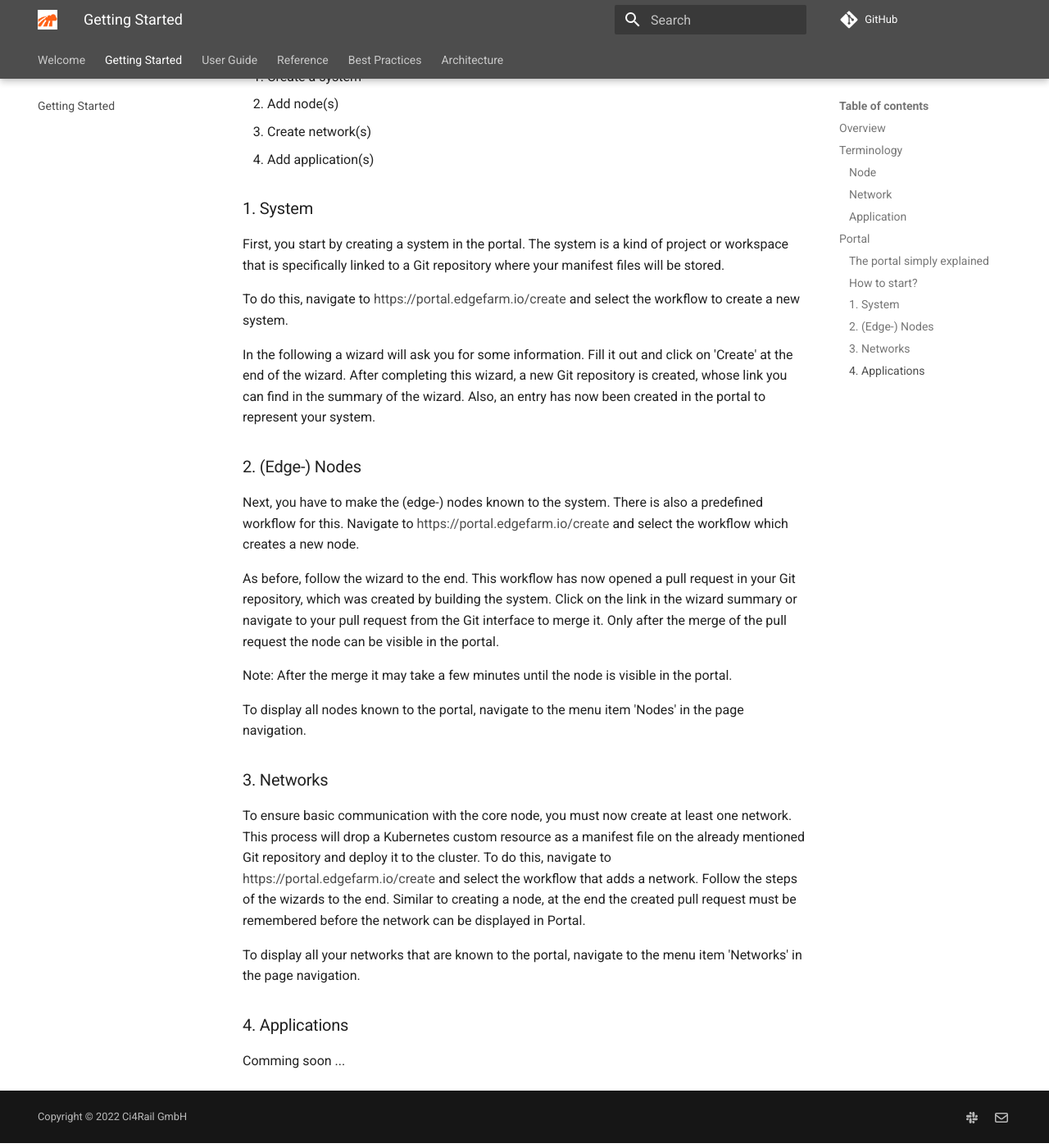
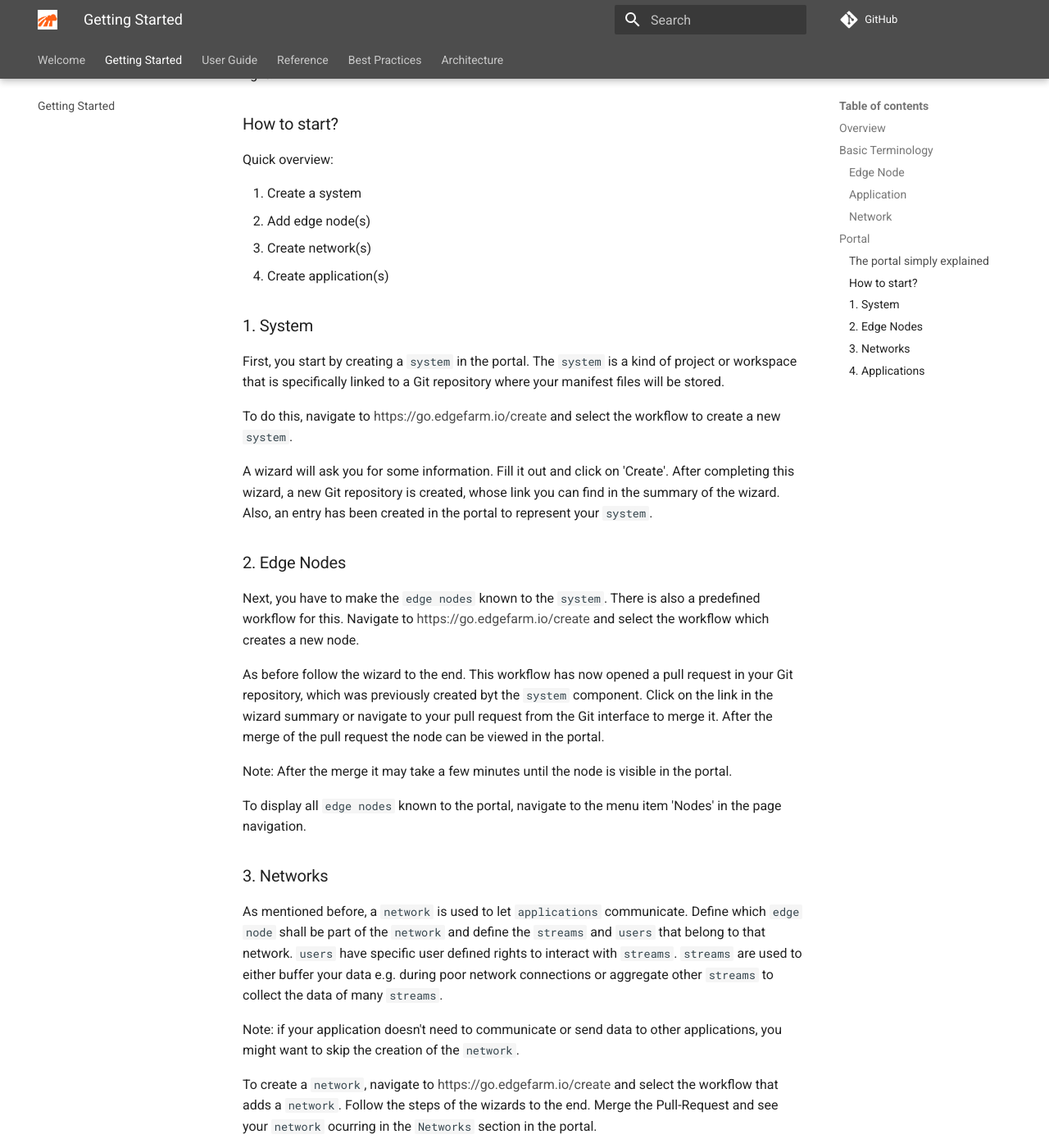
Before and after one commit to edgefarm/edgefarm, an MkDocs documentation site: the page built from docs/gettingstarted/index.md, in a window 1280 px wide and 1400 px high, scrolled down 1288 px. Shown: the whole window at 82% size. Built offline with MkDocs 1.6.1 and Material for MkDocs 9.7.7, drawn with Linux system fonts in a browser that asks for light colours; comment, search, counter and statistics services are not loaded; the version menu is left out; some of the changed text lies outside the part shown.

Commit message:
docs: updated getting started
Signed-off-by: Armin Schlegel <armin.schlegel@gmx.de>

```diff
--- a/docs/gettingstarted/index.md
+++ b/docs/gettingstarted/index.md
@@ -1,70 +1,77 @@
 # Getting Started
+
+Welcome to the Getting Started page for EdgeFarm.
 
 ## Overview
 
-The Edgefarm is built up declaratively according to GitOps standard. Whenever you want to add or change something, a manifest must be created or edited in Yaml format. These manifests are usually stored in a Git repository.
+Here you'll learn about the terminology and how to manage EdgeFarm components like Edge Nodes, Applications, Networks using the EdgeFarm Portal.
 
-## Terminology
+As a side note, EdgeFarm is GitOps ready. Commit your changes to your Git repository and let the CD system do the rest. You find more information about GitOps [here](https://www.cncf.io/blog/2021/09/28/gitops-101-whats-it-all-about/).
 
-Here we explain some of the terms that are important for Edgefarm
+## Basic Terminology
 
-### Node
+Let's talk about basic terminology.
 
-A node represents a Kubernetes node. Usually this is the edge instance running on one of your remote devices and is connected to the main node.
+### Edge Node
+
+A node represents a Kubernetes node. Thus, an Edge Node is a remote device e.g. Raspbrry Pi connected to the Kubernetes cluster running your workload. Edge Nodes are managed by `EdgeFarm.core`.
+
+### Application
+
+Writing workload definitions can be hard. To make this more convinient there is `EdgeFarm.applications`. It allows you to define your workload in a very minimalist format that can be extended to your needs. Using `EdgeFarm.applications` you can roll out your custom OCI images to your Edge Nodes.
 
 ### Network
 
-We have developed a sophisticated network layer that connects the main node and all edge nodes. Such a network contains one or more sub-networks, one or more NATS streams and one or more users.
-All these components together form a network
-
-### Application
-
-This important part of the Edgefarm is your application, which you can deploy into the Edgefarm. How such an application looks like is up to you. Mostly it will be an application that reads data from the remote device and sends it over the network to the cloud.
+How to transfer application data? For this purpose `EdgeFarm.network` was developed. Create a Network and let your applications communicate no matter if running in Cloud, Edge or even exported to a third party system.
 
 ## Portal
 
-For the purpose of simplifying the configuration of your Edgefarm, we have developed a portal that will help you with the initial setup of your Edgefarm.
-
-You can find this portal at https://portal.edgefarm.io
+You can find the EdgeFarm Portal here: https://go.edgefarm.io
 
 ### The portal simply explained
 
-Portal is designed to make it as easy as possible for you to create new EdgeFarm components and to give you an overview of your EdgeFarm. In the portal you will find workflows to create new components as well as data and metrics about your existing components.
+The Portal is designed to make it as easy as possible to create new EdgeFarm components and to give an overview of the cluster. In the portal you will find workflows to create new components as well as information and metrics about existing components.
+Creating components, no matter which component, results in a code change in your upstream Git Repository - remember GitOps, right?
 
 ### How to start?
 
 Quick overview:
 
 1. Create a system
-2. Add node(s)
+2. Add edge node(s)
 3. Create network(s)
-4. Add application(s)
+4. Create application(s)
 
 ### 1. System
 
-First, you start by creating a system in the portal. The system is a kind of project or workspace that is specifically linked to a Git repository where your manifest files will be stored.
+First, you start by creating a `system` in the portal. The `system` is a kind of project or workspace that is specifically linked to a Git repository where your manifest files will be stored.
 
-To do this, navigate to https://portal.edgefarm.io/create and select the workflow to create a new system.
+To do this, navigate to https://go.edgefarm.io/create and select the workflow to create a new `system`.
 
-In the following a wizard will ask you for some information. Fill it out and click on 'Create' at the end of the wizard. After completing this wizard, a new Git repository is created, whose link you can find in the summary of the wizard. Also, an entry has now been created in the portal to represent your system.
+A wizard will ask you for some information. Fill it out and click on 'Create'. After completing this wizard, a new Git repository is created, whose link you can find in the summary of the wizard. Also, an entry has been created in the portal to represent your `system`.
 
-### 2. (Edge-) Nodes
+### 2. Edge Nodes
 
-Next, you have to make the (edge-) nodes known to the system. There is also a predefined workflow for this. Navigate to https://portal.edgefarm.io/create and select the workflow which creates a new node.
+Next, you have to make the `edge nodes` known to the `system`. There is also a predefined workflow for this. Navigate to https://go.edgefarm.io/create and select the workflow which creates a new node.
 
-As before, follow the wizard to the end. This workflow has now opened a pull request in your Git repository, which was created by building the system. Click on the link in the wizard summary or navigate to your pull request from the Git interface to merge it. Only after the merge of the pull request the node can be visible in the portal.
+As before follow the wizard to the end. This workflow has now opened a pull request in your Git repository, which was previously created byt the `system` component. Click on the link in the wizard summary or navigate to your pull request from the Git interface to merge it. After the merge of the pull request the node can be viewed in the portal.
 
 Note: After the merge it may take a few minutes until the node is visible in the portal.
 
-To display all nodes known to the portal, navigate to the menu item 'Nodes' in the page navigation.
+To display all `edge nodes` known to the portal, navigate to the menu item 'Nodes' in the page navigation.
 
 ### 3. Networks
 
-To ensure basic communication with the core node, you must now create at least one network. This process will drop a Kubernetes custom resource as a manifest file on the already mentioned Git repository and deploy it to the cluster.
-To do this, navigate to https://portal.edgefarm.io/create and select the workflow that adds a network. Follow the steps of the wizards to the end. Similar to creating a node, at the end the created pull request must be remembered before the network can be displayed in Portal.
+As mentioned before, a `network` is used to let `applications` communicate. Define which `edge node` shall be part of the `network` and define the `streams` and `users` that belong to that network. `users` have specific user defined rights to interact with `streams`. `streams` are used to either buffer your data e.g. during poor network connections or aggregate other `streams` to collect the data of many `streams`.
 
-To display all your networks that are known to the portal, navigate to the menu item 'Networks' in the page navigation.
+Note: if your application doesn't need to communicate or send data to other applications, you might want to skip the creation of the `network`.
+
+To create a `network`, navigate to https://go.edgefarm.io/create and select the workflow that adds a `network`. Follow the steps of the wizards to the end. Merge the Pull-Request and see your `network` ocurring in the `Networks` section in the portal.
 
 ### 4. Applications
 
-Comming soon ...
+Define an `application` by providing a name and a OCI image. You can customize your application spec to your needs by e.g. adding envs, volumes, custom commands and args, ...
+
+If your application shall be allowed to communicate with a `network` define the network specific parts of the application.
+
+To create an `application`, navigate to https://go.edgefarm.io/create and select the workflow that adds a `application`. Follow the steps of the wizards to the end. Merge the Pull-Request and see your `application` ocurring in the `Applications` section in the portal.
```
